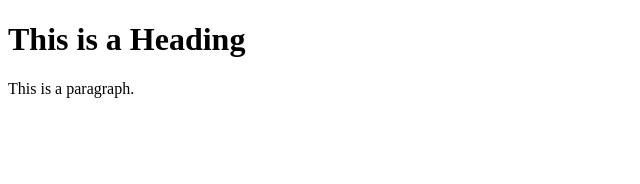
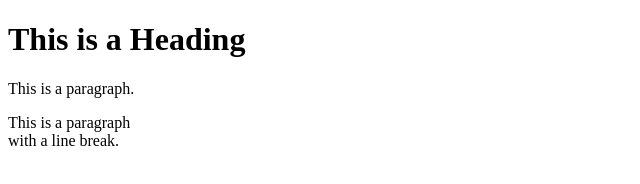
Before and after one commit to LyliteIT/Website, a plain HTML site: page index.html in a window 1280 px wide. Shown: the whole page, without its empty margins (0-640 px from the left). Drawn offline with Linux system fonts and the light colour scheme.

Commit message:
Linebreak test

```diff
--- a/index.html
+++ b/index.html
@@ -9,6 +9,7 @@
 <body>
 <h1> This is a Heading</h1>
 <p> This is a paragraph.</p>
+<p> This is a paragraph <br> with a line break. </p>
 
 
 
```
